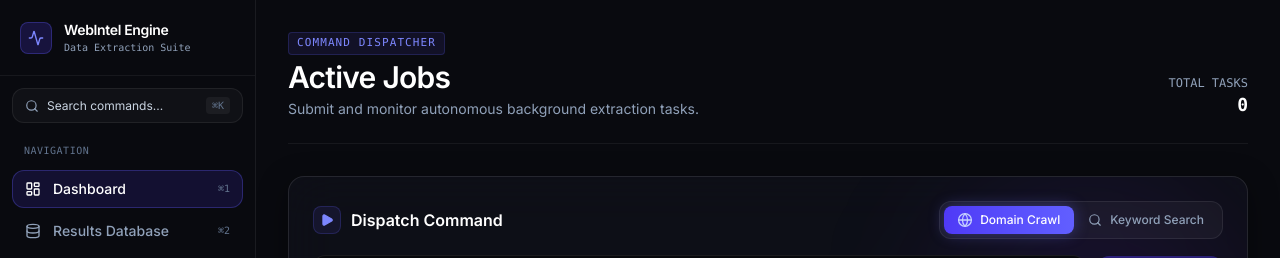
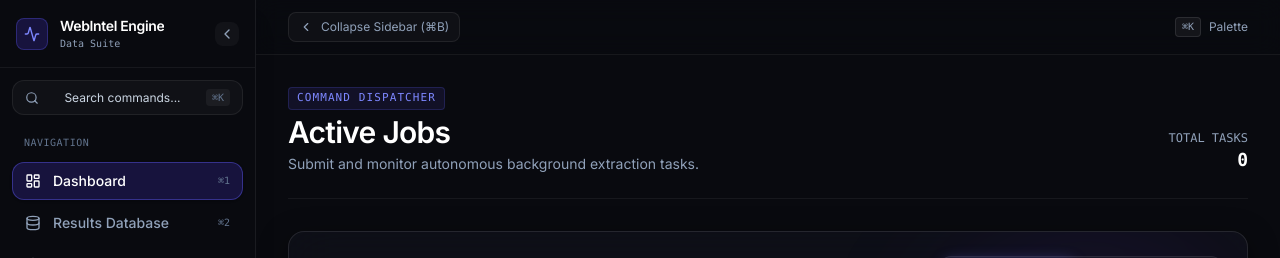
Before and after one commit to Ramyprojs/webintel-engine, a React (Vite) app in the folder frontend/: page / in a window 1280 px wide. Shown: the top 258 px of the page. Built offline with nearby package versions, Linux system fonts and the light colour scheme; no server answers.

Commit message:
Add collapsible sidebar and center content scale zoom transition in App.tsx

```diff
--- a/frontend/src/App.tsx
+++ b/frontend/src/App.tsx
@@ -1,6 +1,6 @@
 import { useEffect, useState } from 'react';
 import { BrowserRouter as Router, Routes, Route, NavLink } from 'react-router-dom';
-import { Activity, Database, LayoutDashboard, Settings, Search, Command } from 'lucide-react';
+import { Activity, Database, LayoutDashboard, Settings, Search, ChevronLeft, ChevronRight } from 'lucide-react';
 import { clsx } from 'clsx';
 import { twMerge } from 'tailwind-merge';
 
@@ -14,7 +14,13 @@ export function cn(...inputs: (string | undefined | null | false)[]) {
   return twMerge(clsx(inputs));
 }
 
-function Sidebar({ onCmdClick }: { onCmdClick: () => void }) {
+interface SidebarProps {
+  isCollapsed: boolean;
+  onToggle: () => void;
+  onCmdClick: () => void;
+}
+
+function Sidebar({ isCollapsed, onToggle, onCmdClick }: SidebarProps) {
   const navItems = [
     { to: '/', icon: LayoutDashboard, label: 'Dashboard', shortcut: '⌘1' },
     { to: '/results', icon: Database, label: 'Results Database', shortcut: '⌘2' },
@@ -22,67 +28,101 @@ function Sidebar({ onCmdClick }: { onCmdClick: () => void }) {
   ];
 
   return (
-    <aside className="w-64 h-screen border-r border-white/[0.07] bg-[#090a0f] flex flex-col fixed left-0 top-0 z-50">
+    <aside
+      className={cn(
+        "h-screen border-r border-white/[0.07] bg-[#090a0f] flex flex-col fixed left-0 top-0 z-50 transition-all duration-500 ease-out shadow-xl",
+        isCollapsed ? "w-20" : "w-64"
+      )}
+    >
       {/* Brand Header */}
-      <div className="p-5 border-b border-white/[0.06] flex items-center gap-3">
-        <div className="w-8 h-8 rounded-lg bg-indigo-600/20 border border-indigo-500/30 flex items-center justify-center text-indigo-400">
+      <div className="p-4 border-b border-white/[0.06] flex items-center justify-between">
+        <div className="flex items-center gap-3 min-w-0">
+          <div className="w-8 h-8 rounded-lg bg-indigo-600/20 border border-indigo-500/30 flex items-center justify-center text-indigo-400 shrink-0">
             <Activity className="w-4 h-4" />
           </div>
-        <div>
-          <h2 className="text-sm font-semibold tracking-tight text-white flex items-center gap-1.5">
+          {!isCollapsed && (
+            <div className="min-w-0 animate-in fade-in duration-200">
+              <h2 className="text-sm font-semibold tracking-tight text-white truncate">
                 WebIntel Engine
               </h2>
-          <p className="text-[10px] text-slate-400 font-mono">Data Extraction Suite</p>
+              <p className="text-[10px] text-slate-400 font-mono">Data Suite</p>
             </div>
+          )}
+        </div>
+
+        <button
+          onClick={onToggle}
+          title={isCollapsed ? "Expand Sidebar (⌘B)" : "Collapse Sidebar & Zoom Center (⌘B)"}
+          className="p-1 rounded-lg bg-white/[0.04] hover:bg-white/[0.08] text-slate-400 hover:text-white transition-colors shrink-0"
+        >
+          {isCollapsed ? <ChevronRight className="w-4 h-4" /> : <ChevronLeft className="w-4 h-4" />}
+        </button>
       </div>
 
       {/* Quick Command Trigger */}
       <div className="p-3">
         <button
           onClick={onCmdClick}
-          className="w-full flex items-center justify-between px-3 py-2 rounded-xl bg-white/[0.03] hover:bg-white/[0.06] border border-white/[0.07] text-slate-300 transition-colors text-xs"
+          className={cn(
+            "w-full flex items-center justify-between px-3 py-2 rounded-xl bg-white/[0.03] hover:bg-white/[0.06] border border-white/[0.07] text-slate-300 transition-colors text-xs",
+            isCollapsed && "justify-center px-0"
+          )}
         >
-          <div className="flex items-center gap-2">
           <Search className="w-3.5 h-3.5 text-slate-400" />
+          {!isCollapsed && (
+            <>
               <span>Search commands...</span>
-          </div>
               <kbd className="text-[10px] font-mono text-slate-500 bg-white/5 px-1.5 py-0.5 rounded">⌘K</kbd>
+            </>
+          )}
         </button>
       </div>
 
       {/* Nav Menu */}
       <nav className="flex-1 px-3 space-y-1 mt-2">
+        {!isCollapsed && (
           <div className="px-3 pb-2 text-[10px] font-mono uppercase tracking-wider text-slate-500 font-medium">Navigation</div>
+        )}
         {navItems.map((item) => (
           <NavLink
             key={item.to}
             to={item.to}
+            onClick={() => {
+              // Collapse sidebar when clicking a tab so center view zooms in
+              if (!isCollapsed) {
+                onToggle();
+              }
+            }}
             className={({ isActive }) => cn(
-              "flex items-center justify-between px-3 py-2 rounded-xl transition-colors duration-150 group text-sm font-medium",
+              "flex items-center justify-between px-3 py-2 rounded-xl transition-all duration-200 group text-sm font-medium",
+              isCollapsed && "justify-center px-0",
               isActive
-                ? "bg-indigo-600/15 text-white border border-indigo-500/30 font-medium"
+                ? "bg-indigo-600/20 text-white border border-indigo-500/40 shadow-sm"
                 : "text-slate-400 hover:text-slate-200 hover:bg-white/[0.03] border border-transparent"
             )}
+            title={item.label}
           >
             <div className="flex items-center gap-3">
               <item.icon className="w-4 h-4" />
-              <span>{item.label}</span>
+              {!isCollapsed && <span>{item.label}</span>}
             </div>
+            {!isCollapsed && (
               <span className="text-[10px] font-mono text-slate-500">
                 {item.shortcut}
               </span>
+            )}
           </NavLink>
         ))}
       </nav>
 
       {/* Footer System Status */}
       <div className="p-4 border-t border-white/[0.06]">
-        <div className="flex items-center justify-between text-xs">
+        <div className={cn("flex items-center justify-between text-xs", isCollapsed && "justify-center")}>
           <div className="flex items-center gap-2">
             <span className="h-2 w-2 rounded-full bg-emerald-500 inline-block" />
-            <span className="text-slate-400 text-xs">System Online</span>
+            {!isCollapsed && <span className="text-slate-400 text-xs">System Online</span>}
           </div>
-          <span className="text-[10px] font-mono text-slate-500">v2.5</span>
+          {!isCollapsed && <span className="text-[10px] font-mono text-slate-500">v2.5</span>}
         </div>
       </div>
     </aside>
@@ -90,10 +130,16 @@ function Sidebar({ onCmdClick }: { onCmdClick: () => void }) {
 }
 
 function MainLayout() {
+  const [isCollapsed, setIsCollapsed] = useState(false);
   const [isCmdOpen, setIsCmdOpen] = useState(false);
 
+  // Keyboard shortcut ⌘B to toggle sidebar collapse & ⌘K for command palette
   useEffect(() => {
     const handleKeyDown = (e: KeyboardEvent) => {
+      if ((e.metaKey || e.ctrlKey) && e.key.toLowerCase() === 'b') {
+        e.preventDefault();
+        setIsCollapsed((prev) => !prev);
+      }
       if ((e.metaKey || e.ctrlKey) && e.key.toLowerCase() === 'k') {
         e.preventDefault();
         setIsCmdOpen(true);
@@ -108,11 +154,35 @@ function MainLayout() {
       {/* Command Palette Modal */}
       <CommandPalette isOpen={isCmdOpen} onClose={() => setIsCmdOpen(false)} />
 
-      {/* Sidebar */}
-      <Sidebar onCmdClick={() => setIsCmdOpen(true)} />
+      {/* Collapsible Sidebar */}
+      <Sidebar
+        isCollapsed={isCollapsed}
+        onToggle={() => setIsCollapsed((prev) => !prev)}
+        onCmdClick={() => setIsCmdOpen(true)}
+      />
 
-      {/* Main Content Area */}
-      <main className="flex-1 ml-64 min-h-screen">
+      {/* Main Content Area — Smooth Scale Zoom Transformation when sidebar collapses */}
+      <main
+        className={cn(
+          "flex-1 relative min-h-screen transition-all duration-500 ease-out",
+          isCollapsed ? "ml-20 scale-[1.015] origin-top" : "ml-64 scale-100"
+        )}
+      >
+        {/* Top Navbar Toggle bar */}
+        <header className="sticky top-0 z-40 border-b border-white/[0.06] bg-[#090a0f]/80 backdrop-blur-md px-8 py-3 flex items-center justify-between">
+          <button
+            onClick={() => setIsCollapsed((prev) => !prev)}
+            className="flex items-center gap-2 text-xs text-slate-400 hover:text-white px-2.5 py-1.5 rounded-lg bg-white/[0.03] hover:bg-white/[0.06] border border-white/[0.08] transition-colors"
+          >
+            {isCollapsed ? <ChevronRight className="w-3.5 h-3.5" /> : <ChevronLeft className="w-3.5 h-3.5" />}
+            <span>{isCollapsed ? "Expand Sidebar" : "Collapse Sidebar (⌘B)"}</span>
+          </button>
+
+          <div className="flex items-center gap-2 text-xs text-slate-400">
+            <kbd className="px-1.5 py-0.5 rounded bg-white/5 border border-white/10 text-[10px] font-mono">⌘K</kbd> Palette
+          </div>
+        </header>
+
         <Routes>
           <Route path="/" element={<JobsPage />} />
           <Route path="/jobs" element={<JobsPage />} />
```
Lines whose indentation alone changed are shown as unchanged.
